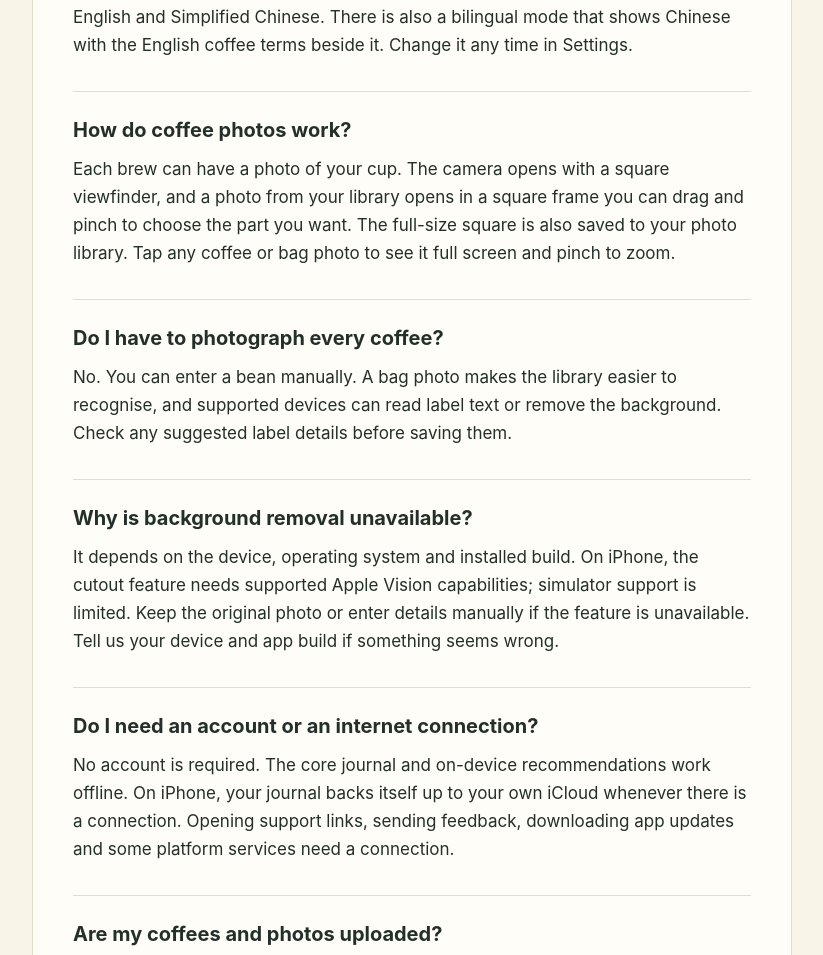
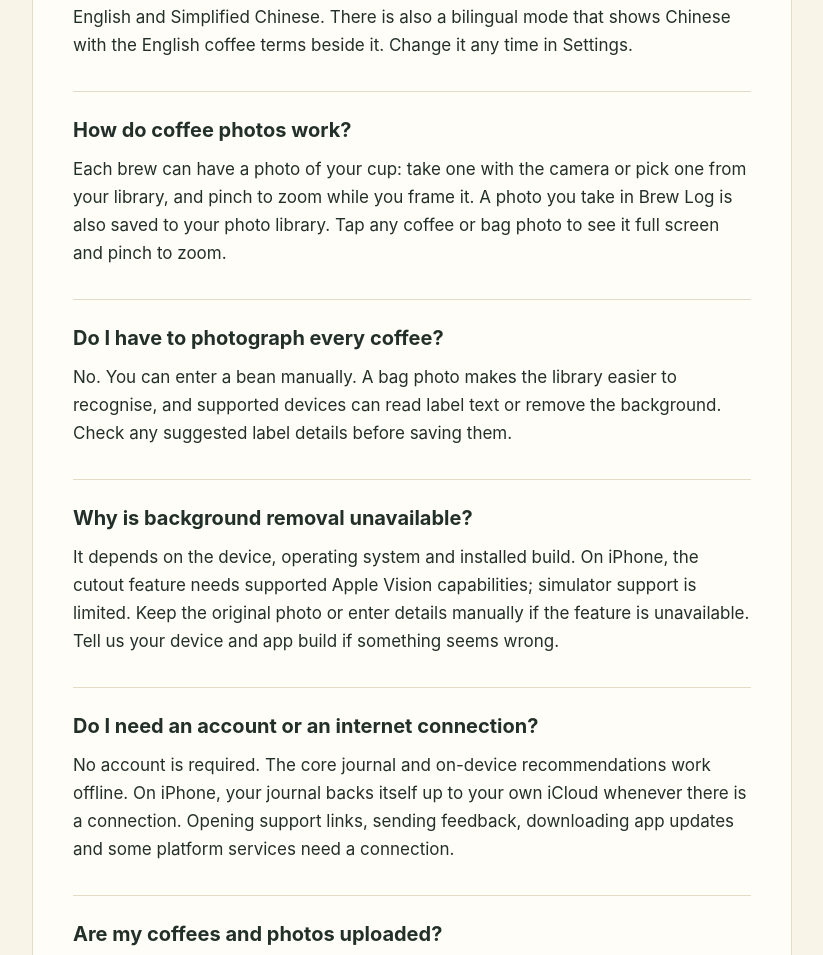
Before and after one commit to pocketfulstudio-apps/brewlog-privacy, a plain HTML site: page docs/support.html in a window 1280 px wide. Shown: the part 2257-3212 px from the top of the page, without its empty margins (228-1051 px from the left). Drawn offline with Linux system fonts and the light colour scheme.

Commit message:
Photos FAQ: camera, pinch to zoom, full-screen photos

```diff
--- a/docs/support.html
+++ b/docs/support.html
@@ -41,7 +41,7 @@
 <h2>Which languages does Brew Log speak?</h2>
 <p>English and Simplified Chinese. There is also a bilingual mode that shows Chinese with the English coffee terms beside it. Change it any time in Settings.</p>
 <h2>How do coffee photos work?</h2>
-<p>Each brew can have a photo of your cup. The camera opens with a square viewfinder, and a photo from your library opens in a square frame you can drag and pinch to choose the part you want. The full-size square is also saved to your photo library. Tap any coffee or bag photo to see it full screen and pinch to zoom.</p>
+<p>Each brew can have a photo of your cup: take one with the camera or pick one from your library, and pinch to zoom while you frame it. A photo you take in Brew Log is also saved to your photo library. Tap any coffee or bag photo to see it full screen and pinch to zoom.</p>
 <h2>Do I have to photograph every coffee?</h2>
 <p>No. You can enter a bean manually. A bag photo makes the library easier to recognise, and supported devices can read label text or remove the background. Check any suggested label details before saving them.</p>
 <h2>Why is background removal unavailable?</h2>
```
Also changed, not shown: 1 other file.
